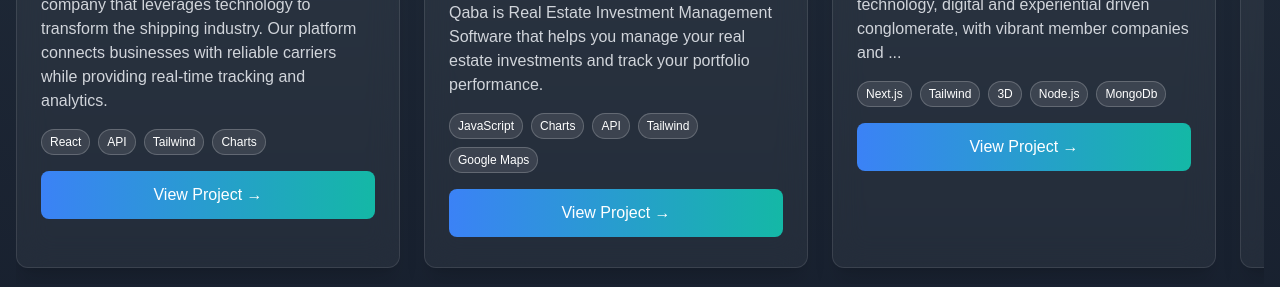
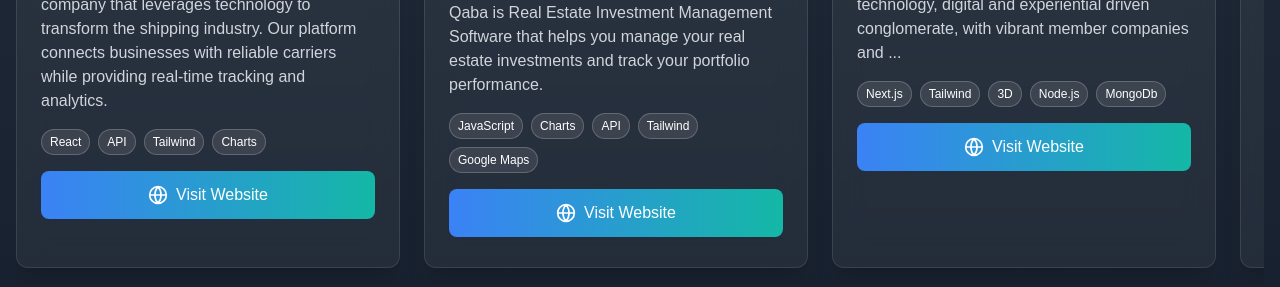
Before and after one commit to Declanny/MyPortfolio, a Next.js app: page / in a window 1280 px wide. Shown: the part 1040-1327 px from the top of the page. Built offline with nearby package versions, Linux system fonts and the light colour scheme.

Commit message:
feat: Replaced the View project to Visit website

```diff
--- a/app/page.tsx
+++ b/app/page.tsx
@@ -411,9 +411,14 @@ const Page: React.FC = () => {
                           <motion.button
                             whileHover={{ scale: 1.02 }}
                             whileTap={{ scale: 0.98 }}
-                            className="w-full bg-gradient-to-r from-blue-500 to-teal-500 text-white py-3 px-4 rounded-lg hover:shadow-lg hover:shadow-blue-500/20 transition-all duration-300 font-medium"
+                            className="w-full bg-gradient-to-r from-blue-500 to-teal-500 text-white py-3 px-4 rounded-lg hover:shadow-lg hover:shadow-blue-500/20 transition-all duration-300 font-medium flex items-center justify-center gap-2"
                           >
-                            View Project →
+                            {/* Website icon */}
+                            <svg className="w-5 h-5" fill="none" stroke="currentColor" strokeWidth="2" viewBox="0 0 24 24">
+                              <circle cx="12" cy="12" r="10" stroke="currentColor" strokeWidth="2" />
+                              <path d="M2 12h20M12 2a15.3 15.3 0 0 1 0 20M12 2a15.3 15.3 0 0 0 0 20" stroke="currentColor" strokeWidth="2" />
+                            </svg>
+                            Visit Website
                           </motion.button>
                         </Link>
                       </div>
```
